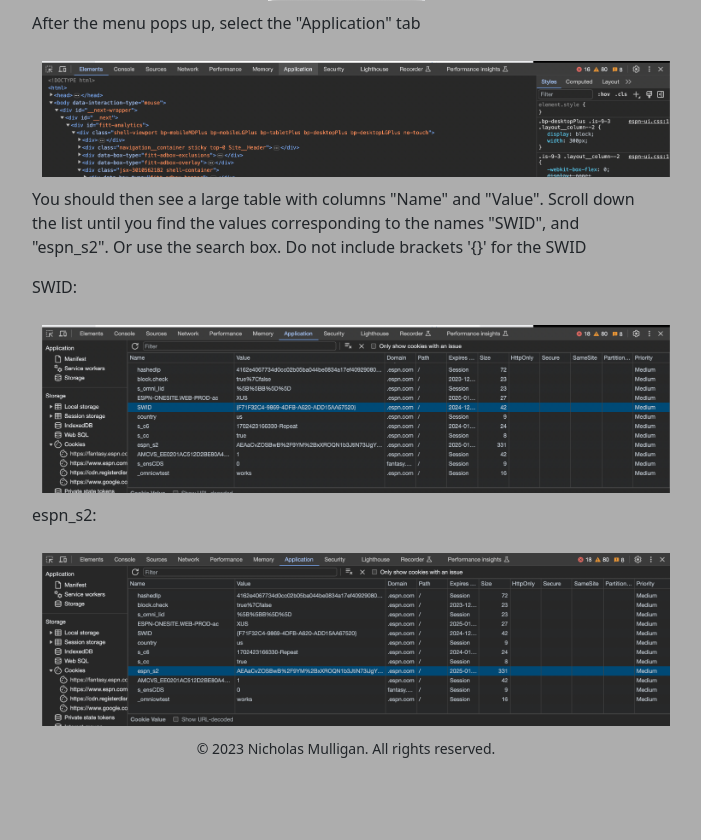
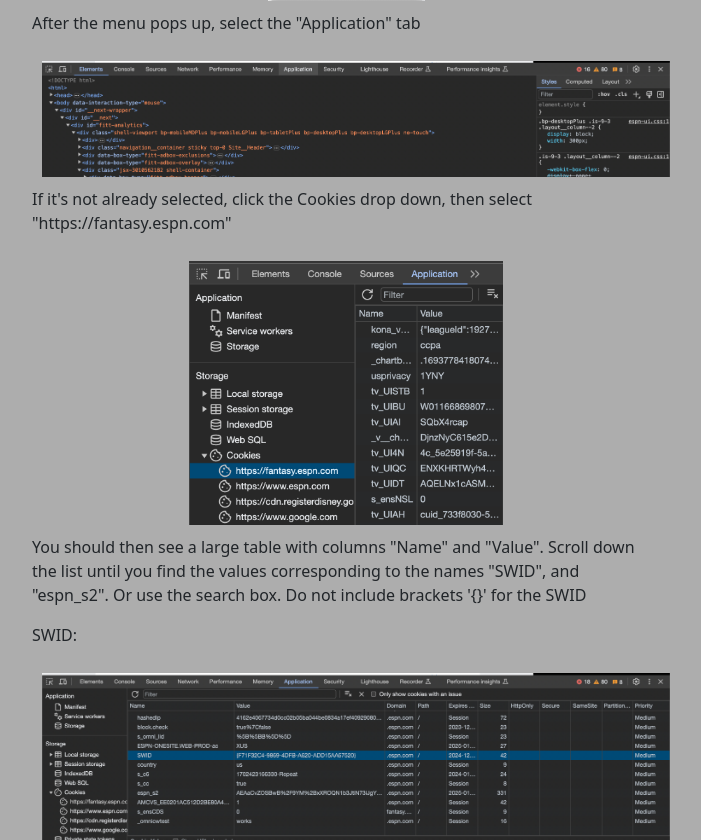
Before and after one commit to nmul1801/mysite, a Django app: page /analysis/ in a window 1280 px wide. Shown: the part 1067-1907 px from the top of the page, without its empty margins (294-995 px from the left). Before the commit the page ends 1825 px from the top, so only its background shows below. Run offline with Django 4.2, Linux system fonts and the light colour scheme.

Commit message:
cookies instruction

```diff
--- a/analysis/templates/index.html
+++ b/analysis/templates/index.html
@@ -69,6 +69,10 @@
       </div>
       <p>After the menu pops up, select the "Application" tab</p>
       <img class="w-100" src="{% static 'img/application.png' %}">
+      <p>If it's not already selected, click the Cookies drop down, then select "https://fantasy.espn.com"
+      <div class="d-flex justify-content-center">
+        <img class="w-50" src="{% static 'img/cookies.png' %}">
+      </div>
       <p>You should then see a large table with columns "Name" and "Value". Scroll down the list until you find the values corresponding to the names "SWID", and "espn_s2". Or use the search box. Do not include brackets '{}' for the SWID</p>
       <p>SWID: </p>
       <img class="w-100" src="{% static 'img/SWID.png' %}">
```
Also changed, not shown: analysis/static/img/cookies.png (added).
